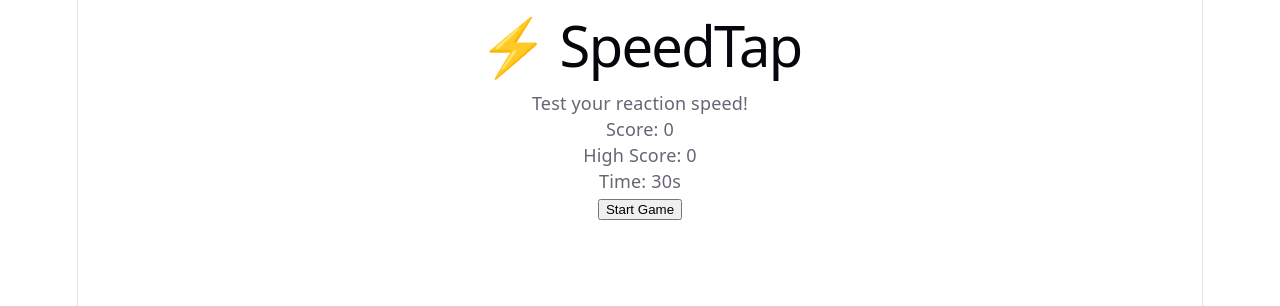
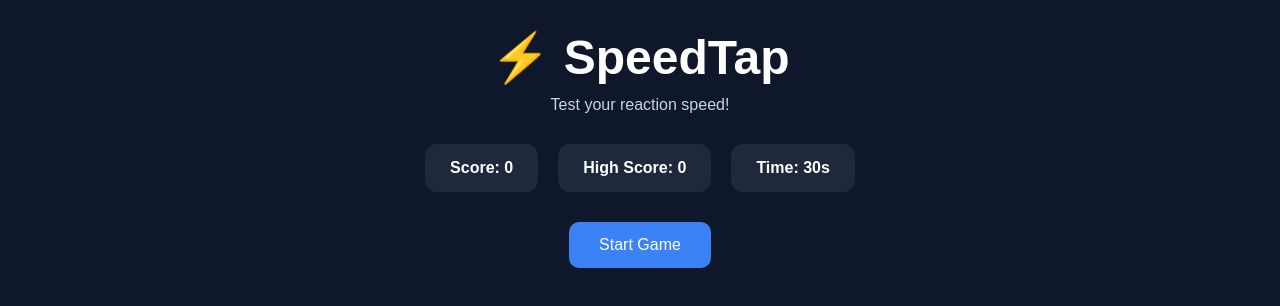
Before and after one commit to prishsha/speedTap, a React (Vite) app: page / in a window 1280 px wide. Shown: the top 306 px of the page. Built offline with nearby package versions, Linux system fonts and the light colour scheme.

Commit message:
index.html changed

```diff
--- a/index.html
+++ b/index.html
@@ -1,13 +1,17 @@
-<!doctype html>
+<!DOCTYPE html>
 <html lang="en">
   <head>
     <meta charset="UTF-8" />
-    <link rel="icon" type="image/svg+xml" href="/favicon.svg" />
     <meta name="viewport" content="width=device-width, initial-scale=1.0" />
-    <title>speedtap</title>
+    <title>SpeedTap – Reaction Time Game</title>
+    <link rel="preconnect" href="https://fonts.googleapis.com" />
+    <link rel="preconnect" href="https://fonts.gstatic.com" crossorigin />
+    <link
+      href="https://fonts.googleapis.com/css2?family=Syne:wght@400;600;700;800&family=DM+Mono:wght@400;500&display=swap"
+      rel="stylesheet"
+    />
   </head>
   <body>
     <div id="root"></div>
-    <script type="module" src="/src/main.tsx"></script>
   </body>
 </html>
--- a/src/App.css
+++ b/src/App.css
@@ -1,184 +1,82 @@
-.counter {
-  font-size: 16px;
-  padding: 5px 10px;
-  border-radius: 5px;
-  color: var(--accent);
-  background: var(--accent-bg);
-  border: 2px solid transparent;
-  transition: border-color 0.3s;
-  margin-bottom: 24px;
-
-  &:hover {
-    border-color: var(--accent-border);
-  }
-  &:focus-visible {
-    outline: 2px solid var(--accent);
-    outline-offset: 2px;
-  }
+* {
+  margin: 0;
+  padding: 0;
+  box-sizing: border-box;
 }
 
-.hero {
-  position: relative;
-
-  .base,
-  .framework,
-  .vite {
-    inset-inline: 0;
-    margin: 0 auto;
-  }
-
-  .base {
-    width: 170px;
-    position: relative;
-    z-index: 0;
-  }
-
-  .framework,
-  .vite {
-    position: absolute;
-  }
-
-  .framework {
-    z-index: 1;
-    top: 34px;
-    height: 28px;
-    transform: perspective(2000px) rotateZ(300deg) rotateX(44deg) rotateY(39deg)
-      scale(1.4);
-  }
-
-  .vite {
-    z-index: 0;
-    top: 107px;
-    height: 26px;
-    width: auto;
-    transform: perspective(2000px) rotateZ(300deg) rotateX(40deg) rotateY(39deg)
-      scale(0.8);
-  }
+body {
+  background: #0f172a;
+  color: white;
+  font-family: Arial, sans-serif;
 }
 
-#center {
-  display: flex;
-  flex-direction: column;
-  gap: 25px;
-  place-content: center;
-  place-items: center;
-  flex-grow: 1;
-
-  @media (max-width: 1024px) {
-    padding: 32px 20px 24px;
-    gap: 18px;
-  }
+.app {
+  text-align: center;
+  min-height: 100vh;
+  padding: 30px;
 }
 
-#next-steps {
-  display: flex;
-  border-top: 1px solid var(--border);
-  text-align: left;
-
-  & > div {
-    flex: 1 1 0;
-    padding: 32px;
-    @media (max-width: 1024px) {
-      padding: 24px 20px;
-    }
-  }
-
-  .icon {
-    margin-bottom: 16px;
-    width: 22px;
-    height: 22px;
-  }
-
-  @media (max-width: 1024px) {
-    flex-direction: column;
-    text-align: center;
-  }
+.header h1 {
+  font-size: 3rem;
+  margin-bottom: 10px;
 }
 
-#docs {
-  border-right: 1px solid var(--border);
-
-  @media (max-width: 1024px) {
-    border-right: none;
-    border-bottom: 1px solid var(--border);
-  }
+.header p {
+  color: #cbd5e1;
+  margin-bottom: 30px;
 }
 
-#next-steps ul {
-  list-style: none;
-  padding: 0;
+.scoreboard {
   display: flex;
-  gap: 8px;
-  margin: 32px 0 0;
-
-  .logo {
-    height: 18px;
-  }
-
-  a {
-    color: var(--text-h);
-    font-size: 16px;
-    border-radius: 6px;
-    background: var(--social-bg);
-    display: flex;
-    padding: 6px 12px;
-    align-items: center;
-    gap: 8px;
-    text-decoration: none;
-    transition: box-shadow 0.3s;
-
-    &:hover {
-      box-shadow: var(--shadow);
-    }
-    .button-icon {
-      height: 18px;
-      width: 18px;
-    }
-  }
-
-  @media (max-width: 1024px) {
-    margin-top: 20px;
-    flex-wrap: wrap;
-    justify-content: center;
-
-    li {
-      flex: 1 1 calc(50% - 8px);
-    }
-
-    a {
-      width: 100%;
-      justify-content: center;
-      box-sizing: border-box;
-    }
-  }
+  justify-content: center;
+  gap: 20px;
+  margin-bottom: 30px;
+  flex-wrap: wrap;
 }
 
-#spacer {
-  height: 88px;
-  border-top: 1px solid var(--border);
-  @media (max-width: 1024px) {
-    height: 48px;
-  }
+.card {
+  background: #1e293b;
+  padding: 15px 25px;
+  border-radius: 12px;
+  font-weight: bold;
 }
 
-.ticks {
+.start-btn {
+  padding: 14px 30px;
+  border: none;
+  border-radius: 10px;
+  background: #3b82f6;
+  color: white;
+  font-size: 1rem;
+  cursor: pointer;
+  transition: 0.2s;
+}
+
+.start-btn:hover {
+  transform: scale(1.05);
+}
+
+.game-area {
   position: relative;
-  width: 100%;
+  width: 90%;
+  max-width: 800px;
+  height: 500px;
+  background: #1e293b;
+  margin: 30px auto;
+  border-radius: 20px;
+  overflow: hidden;
+}
 
-  &::before,
-  &::after {
-    content: '';
-    position: absolute;
-    top: -4.5px;
-    border: 5px solid transparent;
-  }
+.target {
+  width: 60px;
+  height: 60px;
+  background: #ef4444;
+  border-radius: 50%;
+  position: absolute;
+  cursor: pointer;
+  transition: 0.1s;
+}
 
-  &::before {
-    left: 0;
-    border-left-color: var(--border);
-  }
-  &::after {
-    right: 0;
-    border-right-color: var(--border);
-  }
+.target:hover {
+  transform: scale(1.1);
 }
--- a/src/index.css
+++ b/src/index.css
@@ -1,111 +1,6 @@
-:root {
-  --text: #6b6375;
-  --text-h: #08060d;
-  --bg: #fff;
-  --border: #e5e4e7;
-  --code-bg: #f4f3ec;
-  --accent: #aa3bff;
-  --accent-bg: rgba(170, 59, 255, 0.1);
-  --accent-border: rgba(170, 59, 255, 0.5);
-  --social-bg: rgba(244, 243, 236, 0.5);
-  --shadow:
-    rgba(0, 0, 0, 0.1) 0 10px 15px -3px, rgba(0, 0, 0, 0.05) 0 4px 6px -2px;
-
-  --sans: system-ui, 'Segoe UI', Roboto, sans-serif;
-  --heading: system-ui, 'Segoe UI', Roboto, sans-serif;
-  --mono: ui-monospace, Consolas, monospace;
-
-  font: 18px/145% var(--sans);
-  letter-spacing: 0.18px;
-  color-scheme: light dark;
-  color: var(--text);
-  background: var(--bg);
-  font-synthesis: none;
-  text-rendering: optimizeLegibility;
-  -webkit-font-smoothing: antialiased;
-  -moz-osx-font-smoothing: grayscale;
-
-  @media (max-width: 1024px) {
-    font-size: 16px;
-  }
+html,
+body,
+#root {
+  width: 100%;
+  height: 100%;
 }
-
-@media (prefers-color-scheme: dark) {
-  :root {
-    --text: #9ca3af;
-    --text-h: #f3f4f6;
-    --bg: #16171d;
-    --border: #2e303a;
-    --code-bg: #1f2028;
-    --accent: #c084fc;
-    --accent-bg: rgba(192, 132, 252, 0.15);
-    --accent-border: rgba(192, 132, 252, 0.5);
-    --social-bg: rgba(47, 48, 58, 0.5);
-    --shadow:
-      rgba(0, 0, 0, 0.4) 0 10px 15px -3px, rgba(0, 0, 0, 0.25) 0 4px 6px -2px;
-  }
-
-  #social .button-icon {
-    filter: invert(1) brightness(2);
-  }
-}
-
-#root {
-  width: 1126px;
-  max-width: 100%;
-  margin: 0 auto;
-  text-align: center;
-  border-inline: 1px solid var(--border);
-  min-height: 100svh;
-  display: flex;
-  flex-direction: column;
-  box-sizing: border-box;
-}
-
-body {
-  margin: 0;
-}
-
-h1,
-h2 {
-  font-family: var(--heading);
-  font-weight: 500;
-  color: var(--text-h);
-}
-
-h1 {
-  font-size: 56px;
-  letter-spacing: -1.68px;
-  margin: 32px 0;
-  @media (max-width: 1024px) {
-    font-size: 36px;
-    margin: 20px 0;
-  }
-}
-h2 {
-  font-size: 24px;
-  line-height: 118%;
-  letter-spacing: -0.24px;
-  margin: 0 0 8px;
-  @media (max-width: 1024px) {
-    font-size: 20px;
-  }
-}
-p {
-  margin: 0;
-}
-
-code,
-.counter {
-  font-family: var(--mono);
-  display: inline-flex;
-  border-radius: 4px;
-  color: var(--text-h);
-}
-
-code {
-  font-size: 15px;
-  line-height: 135%;
-  padding: 4px 8px;
-  background: var(--code-bg);
-}
```
